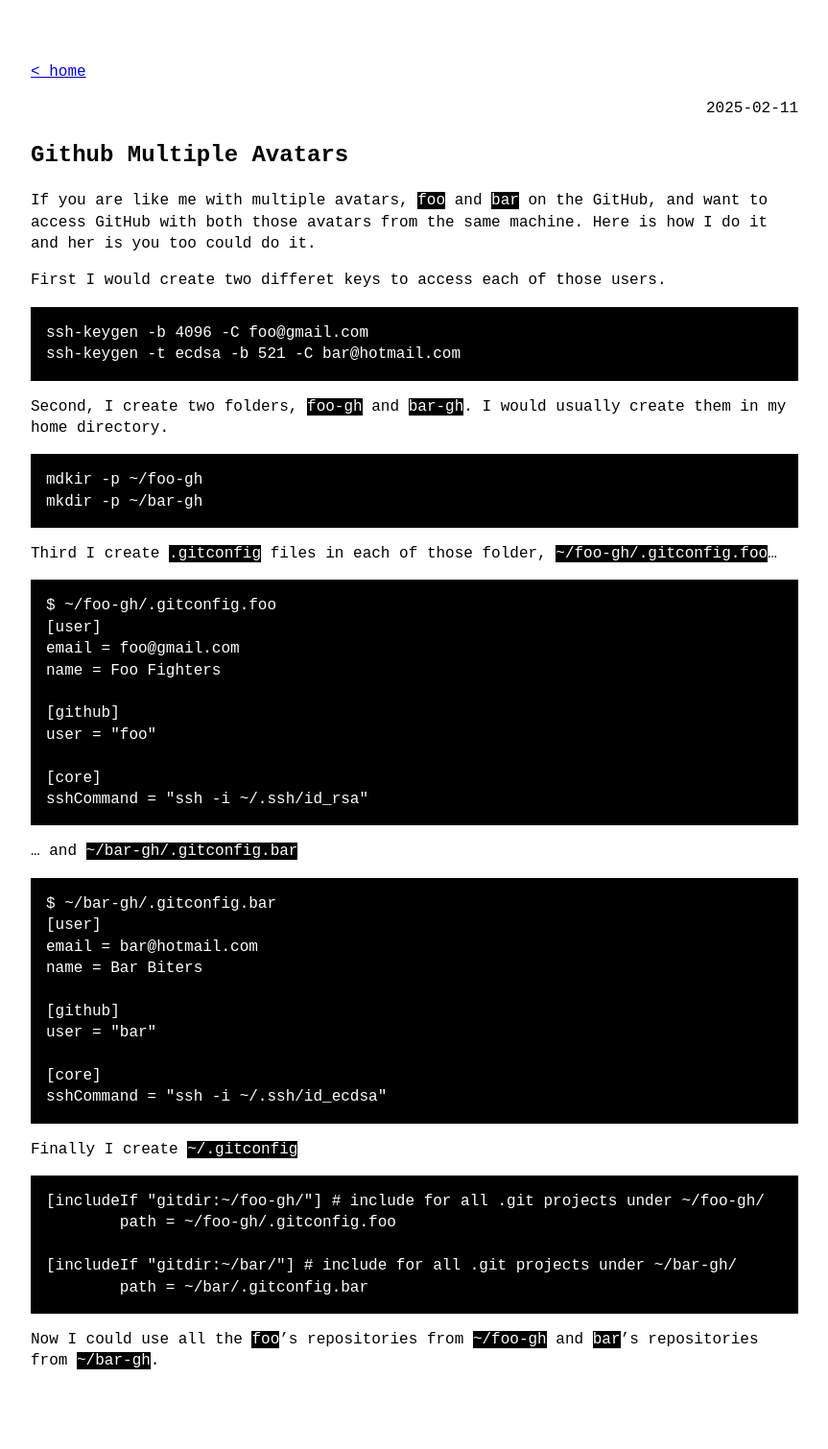
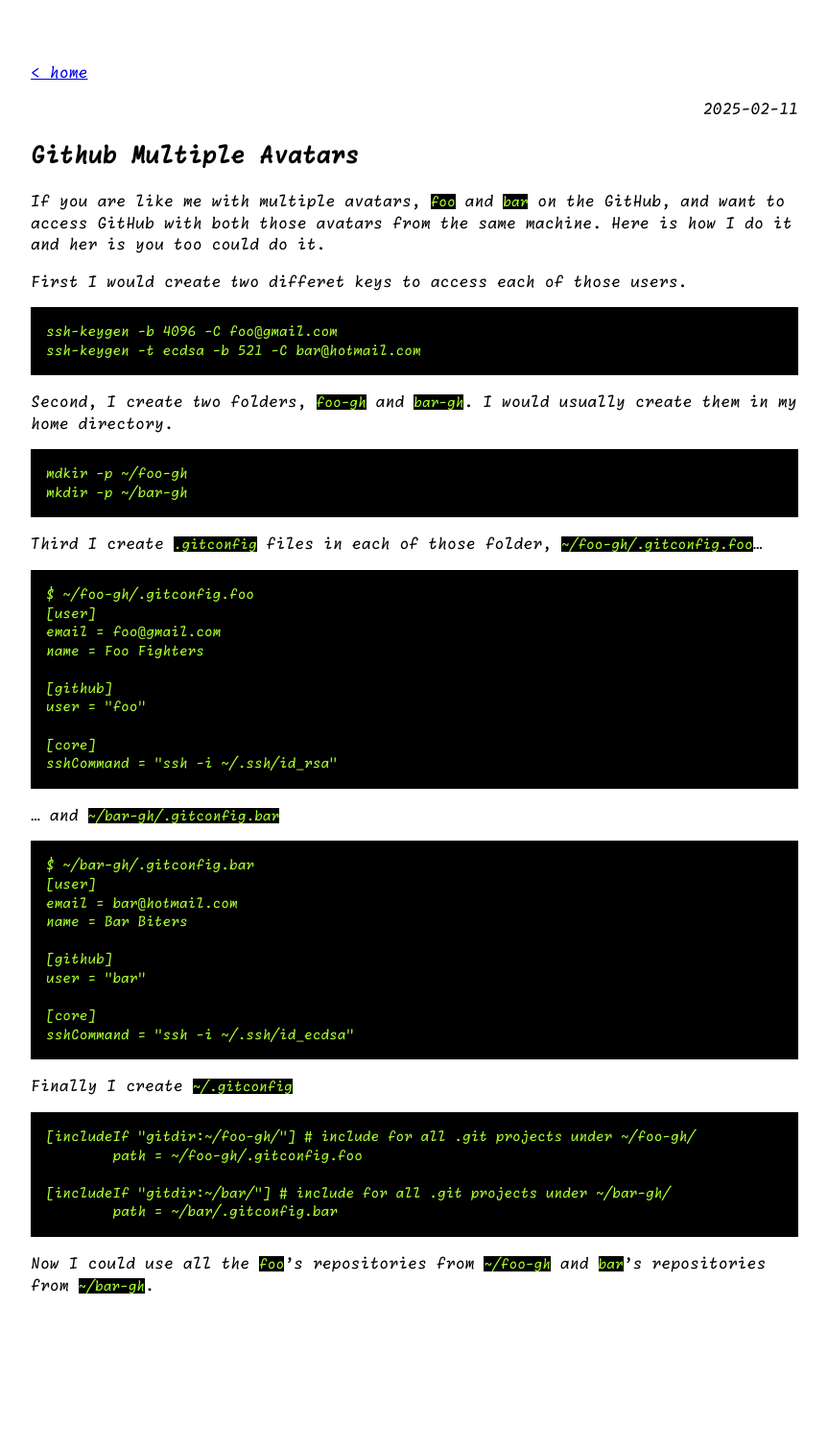
Before and after one commit to samof76/samof76.github.io, a Jekyll site: the page built from _posts/2025-02-11-github-multiple-avatars.md, in a window 1280 px wide. Shown: the whole page at 96% size, without its empty margins (208-1071 px from the left). Built offline with Jekyll 4.4.1, drawn with Linux system fonts in a browser that asks for light colours; after the commit the page ends 1430 px from its top, so only the background shows below that.

Commit message:
Changing the fonts to custom fonts.

```diff
--- a/assets/css/main.css
+++ b/assets/css/main.css
@@ -1,3 +1,9 @@
+@font-face {
+    font-family: "MonaspaceRadon";
+    src: url("../fonts/MonaspaceRadonFrozen-Regular.ttf");
+    font-weight: 200;
+}
+
 body[a="dark"] {
     filter: invert(1);
 }
@@ -34,6 +40,8 @@
 html,
 body {
     background: white;
+    font-family: "MonaspaceRadon", monospace;
+    font-weight: 300;
 }
 
 html {
@@ -43,7 +51,6 @@
 
 body {
     color: black;
-    font-family: monospace;
     font-size: 16px;
     line-height: 1.4;
     margin: 0;
@@ -109,8 +116,11 @@
 }
 
 code {
-    color: white;
+    color: greenyellow;
     background: black;
+    font-family: "MonaspaceRadon", monospace;
+    font-size: 14px;
+    font-weight: 100;
 }
 
 div.highlighter-rouge code {
```
Also changed, not shown: assets/fonts/MonaspaceRadonFrozen-Regular.ttf (added).
